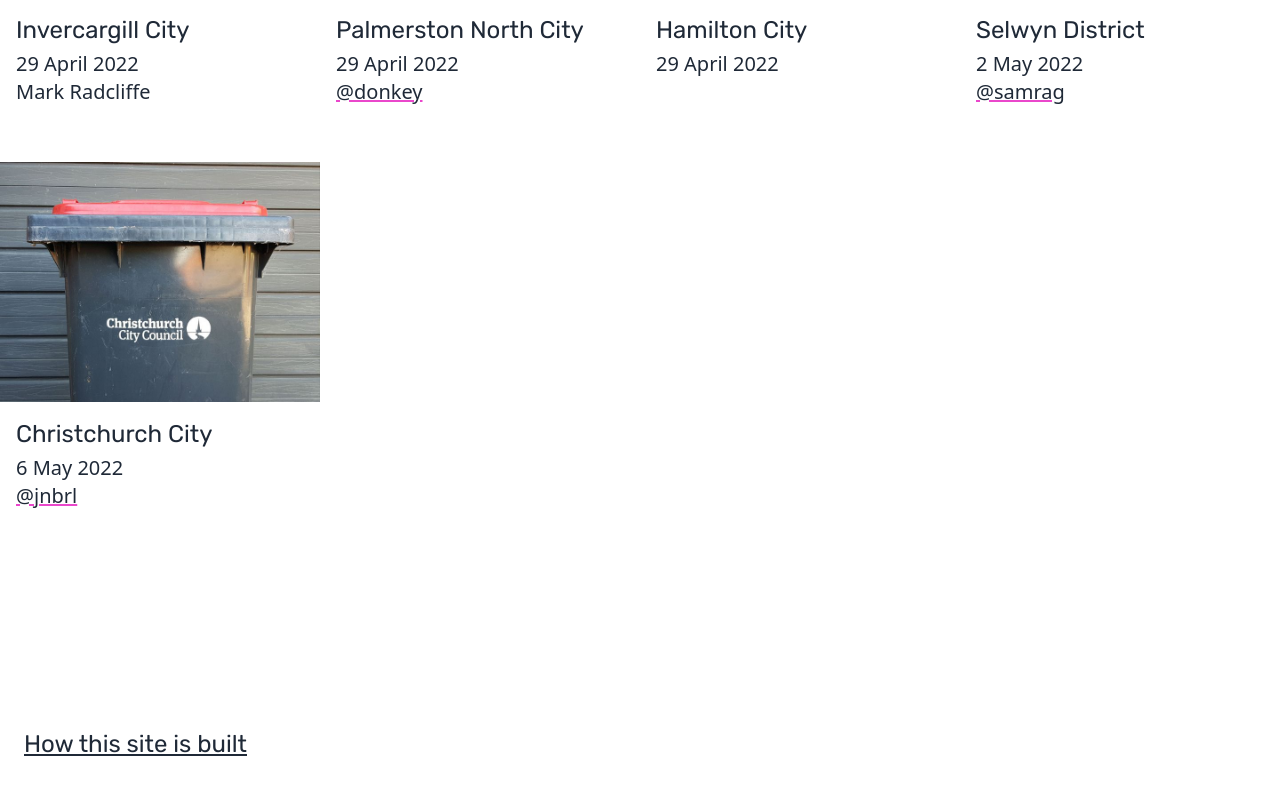
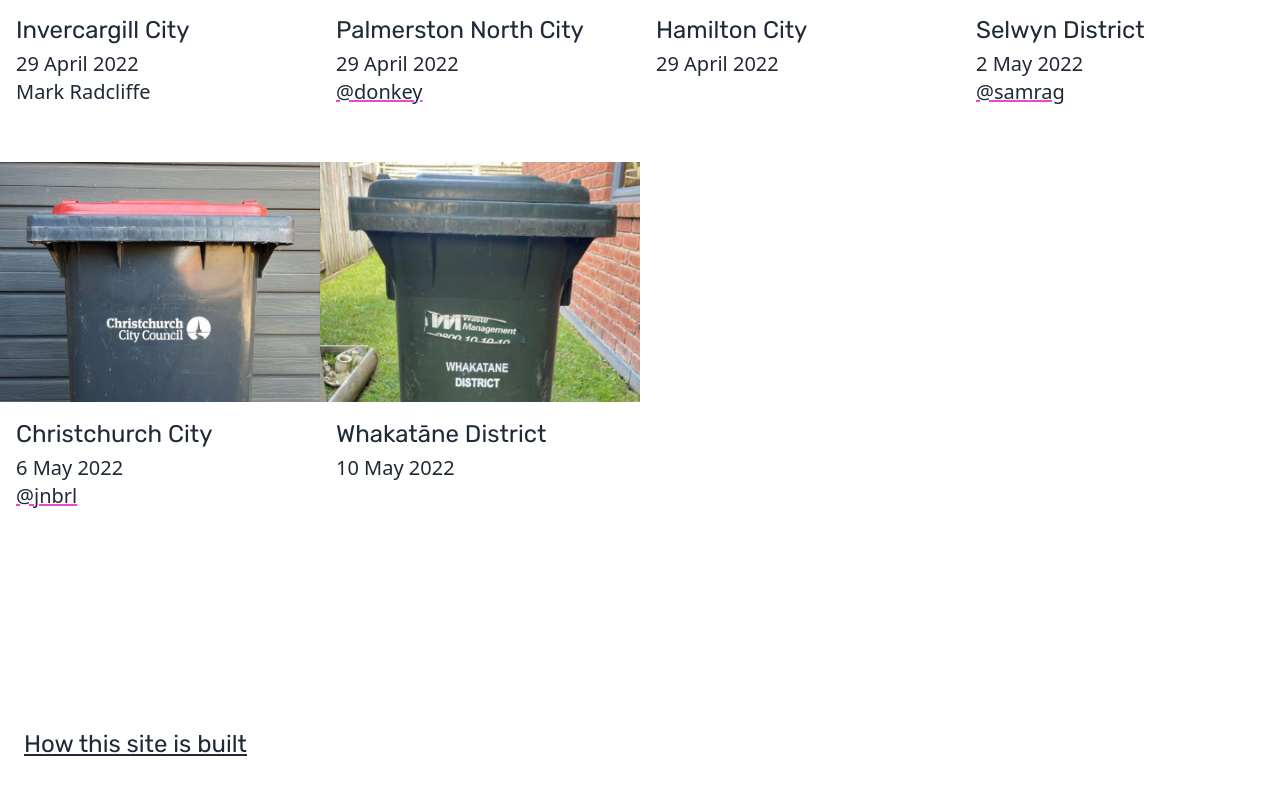
Before and after one commit to councilbinz/councilbins.nz, a Next.js app: page / in a window 1280 px wide. Shown: the part 786-1572 px from the top of the page. Built offline with nearby package versions, Linux system fonts and the light colour scheme.

Commit message:
Whakatane District added

```diff
--- a/src/bins.js
+++ b/src/bins.js
@@ -87,5 +87,13 @@ export default {
       colour: "2-black-red",
       councilName: "Christchurch City",
     },
+    {
+      fileName: "whakatane.jpg",
+      slug: "whakatane-district",
+      localAuthorityCode: "WDC",
+      collectionDate: "10 May 2022",
+      colour: "5-green-green",
+      councilName: "Whakatāne District",
+    },
   ],
 };
--- a/src/councils.js
+++ b/src/councils.js
@@ -8,4 +8,5 @@ export default [
   { name: "Hamilton City", slug: "hamilton-city" },
   { name: "Selwyn District", slug: "selwyn-district" },
   { name: "Christchurch City", slug: "christchurch-city" },
+  { name: "Whakatāne District", slug: "whakatane-district" },
 ];
```
Also changed, not shown: public/images/whakatane.jpg (added).
